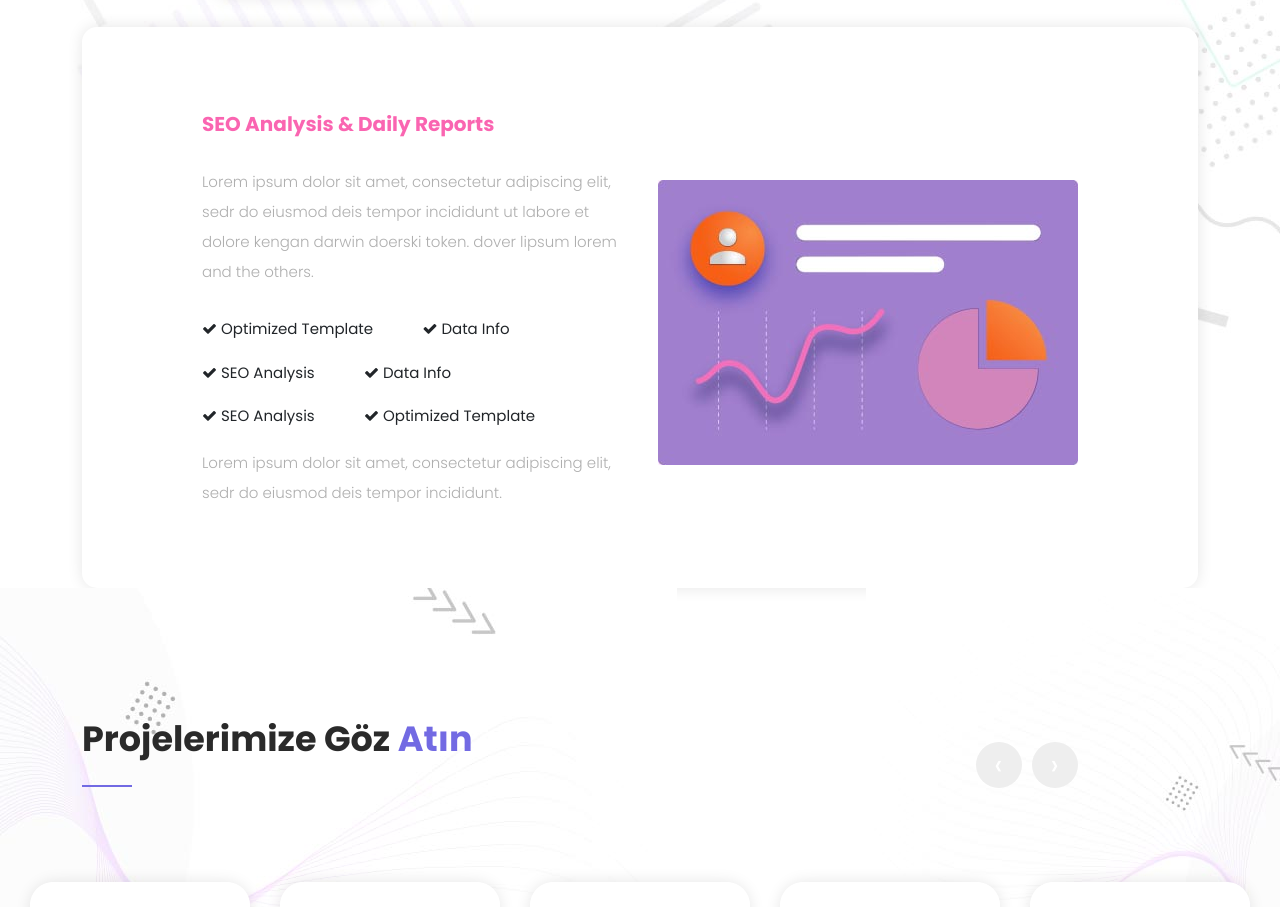
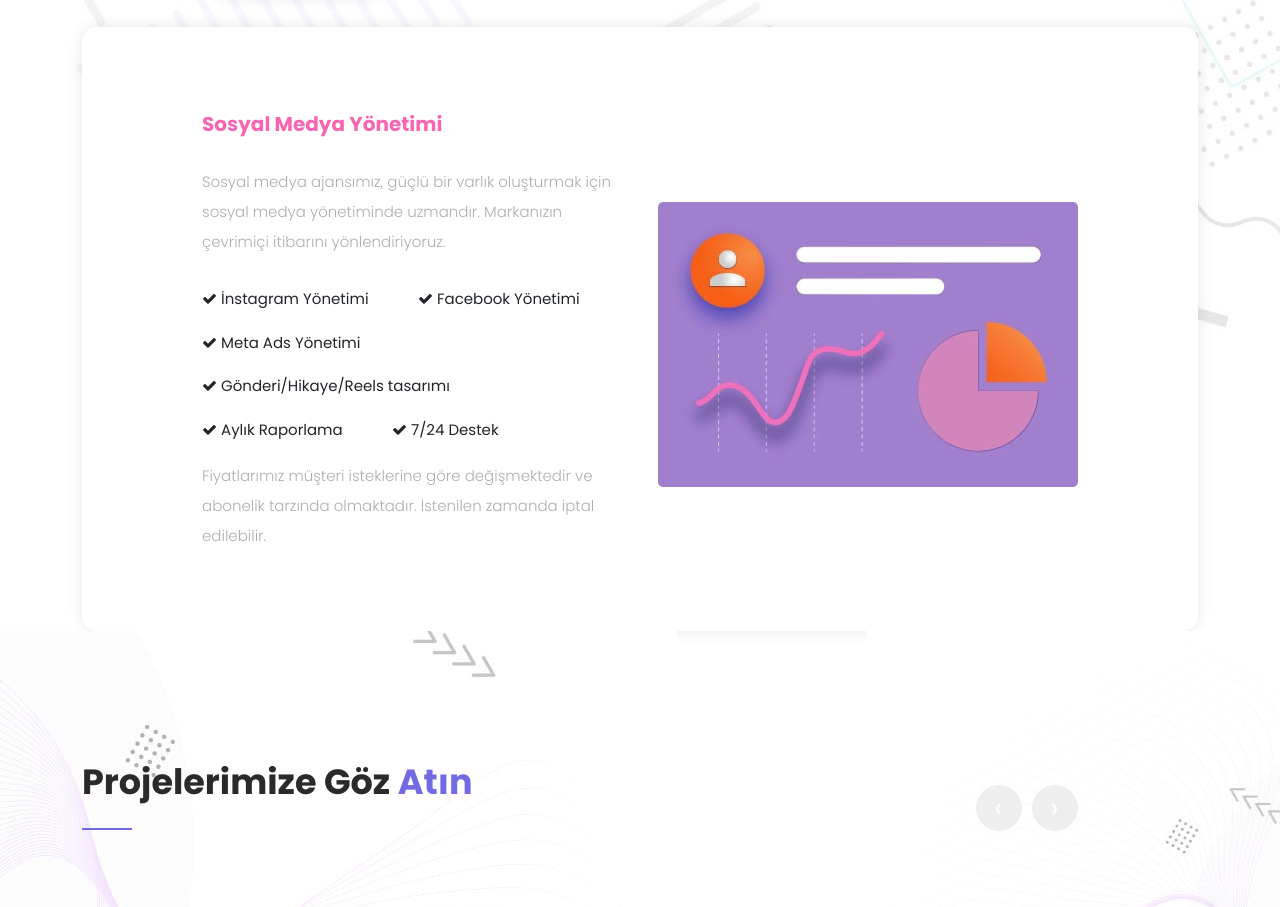
Before and after one commit to egegundogdu/ResoftMedia, a plain HTML site: page index.html in a window 1280 px wide. Shown: the part 1988-2895 px from the top of the page. Drawn offline with Linux system fonts and the light colour scheme.

Commit message:
Update index.html

```diff
--- a/index.html
+++ b/index.html
@@ -265,12 +265,11 @@
                           <div class="row">
                             <div class="col-lg-6 align-self-center">
                               <div class="left-text">
-                                <h4>SEO Analysis &amp; Daily Reports</h4>
-                                <p>Lorem ipsum dolor sit amet, consectetur adipiscing elit, sedr do eiusmod deis tempor incididunt ut labore et dolore kengan darwin doerski token.
-                                  dover lipsum lorem and the others.</p>
-                                <div class="ticks-list"><span><i class="fa fa-check"></i> Optimized Template</span> <span><i class="fa fa-check"></i> Data Info</span> <span><i class="fa fa-check"></i> SEO Analysis</span>
-                                  <span><i class="fa fa-check"></i> Data Info</span> <span><i class="fa fa-check"></i> SEO Analysis</span> <span><i class="fa fa-check"></i> Optimized Template</span></div>
-                                <p>Lorem ipsum dolor sit amet, consectetur adipiscing elit, sedr do eiusmod deis tempor incididunt.</p>
+                                <h4>Sosyal Medya Yönetimi</h4>
+                                <p>Sosyal medya ajansımız, güçlü bir varlık oluşturmak için sosyal medya yönetiminde uzmandır. Markanızın çevrimiçi itibarını yönlendiriyoruz.</p>
+                                <div class="ticks-list"><span><i class="fa fa-check"></i> İnstagram Yönetimi</span> <span><i class="fa fa-check"></i> Facebook Yönetimi</span> <span><i class="fa fa-check"></i> Meta Ads Yönetimi</span>
+                                  <span><i class="fa fa-check"></i> Gönderi/Hikaye/Reels tasarımı</span> <span><i class="fa fa-check"></i> Aylık Raporlama</span> <span><i class="fa fa-check"></i> 7/24 Destek</span></div>
+                                <p>Fiyatlarımız müşteri isteklerine göre değişmektedir ve abonelik tarzında olmaktadır. İstenilen zamanda iptal edilebilir.</p>
                               </div>
                             </div>
                             <div class="col-lg-6 align-self-center">
```
